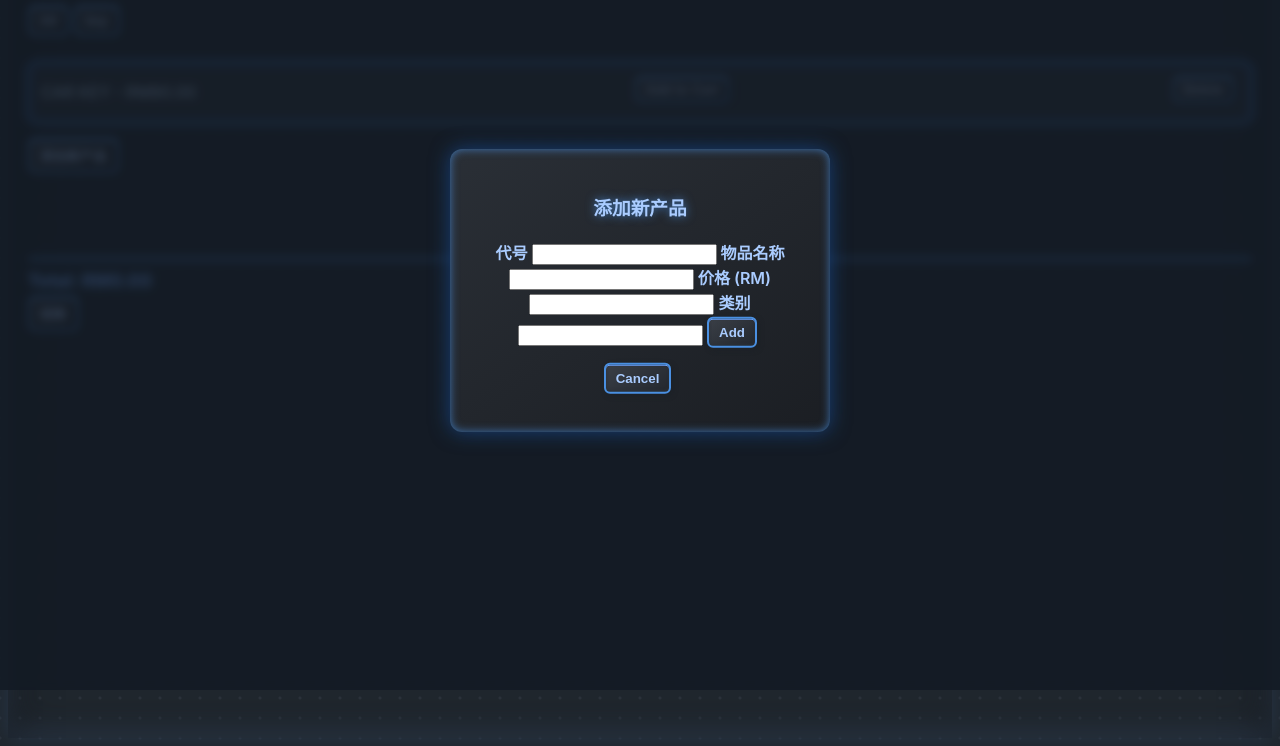
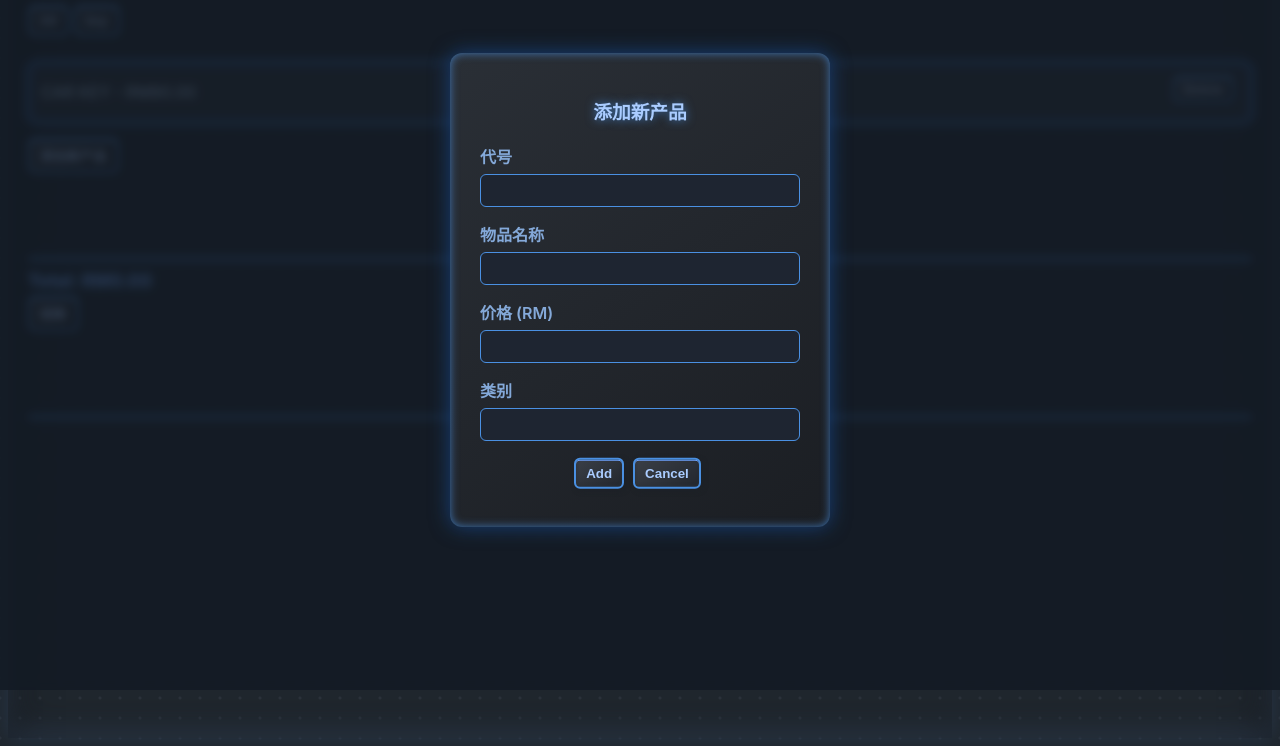
Before and after one commit to jimmylaw0923/e-recipt, a plain HTML site: page index.html in a window 1280 px wide. Both pictures are taken after a click on the button "添加新产品". Shown: the part 110-856 px from the top of the page. Drawn offline with nearby package versions, Linux system fonts and the light colour scheme.

Commit message:
Update index.html

```diff
--- a/index.html
+++ b/index.html
@@ -5,15 +5,13 @@
     <meta charset="UTF-8" />
     <title>Repair Shop POS System</title>
     <script src="https://cdnjs.cloudflare.com/ajax/libs/jspdf/2.5.1/jspdf.umd.min.js"></script>
-    <link rel="stylesheet" href="style.css"/>
-
+    <link rel="stylesheet" href="style.css" />
 </head>
 
 <body>
     <h1>LONG EXSTREAM</h1>
     <div id="category-buttons"></div>
     <ul id="product-list"></ul>
-
     <button id="show-add-product-btn" class="btn">添加新产品</button>
 
     <h2>购物车</h2>
@@ -25,37 +23,54 @@
     <div id="add-product-modal">
         <div>
             <h3>添加新产品</h3>
-            <label>代号 <input type="text" id="modal-sku" /></label>
-            <label>物品名称 <input type="text" id="modal-name" /></label>
-            <label>价格 (RM) <input type="number" id="modal-price" min="0" step="0.01" /></label>
-            <label>类别 <input type="text" id="modal-category" /></label>
+
+            <div class="form-group">
+                <label for="modal-sku">代号</label>
+                <input type="text" id="modal-sku" />
+            </div>
+
+            <div class="form-group">
+                <label for="modal-name">物品名称</label>
+                <input type="text" id="modal-name" />
+            </div>
+
+            <div class="form-group">
+                <label for="modal-price">价格 (RM)</label>
+                <input type="number" id="modal-price" min="0" step="0.01" />
+            </div>
+
+            <div class="form-group">
+                <label for="modal-category">类别</label>
+                <input type="text" id="modal-category" />
+            </div>
+
             <button id="add-product-submit" class="btn">Add</button>
             <button id="add-product-cancel" class="btn">Cancel</button>
         </div>
+
     </div>
 
     <!-- Checkout Modal -->
     <div id="checkout-modal">
         <div>
             <h3>选择文件与付款方式</h3>
-
             <div class="radio-group">
                 <label><input type="radio" name="docType" value="RECEIPT" checked /> Receipt</label>
                 <label><input type="radio" name="docType" value="INVOICE" /> Invoice</label>
             </div>
-
             <div class="radio-group">
                 <label><input type="radio" name="paymentType" value="Cash" checked /> Cash</label>
                 <label><input type="radio" name="paymentType" value="Bank In" /> Bank In</label>
             </div>
-
             <button id="checkout-confirm" class="btn">Confirm</button>
             <button id="checkout-cancel" class="btn">Cancel</button>
         </div>
     </div>
 
+    <h2>交易记录</h2>
+    <ul id="transaction-history"></ul>
+    <script src="control.js"></script>
+
 </body>
 
-<script src="control.js"></script>
-
 </html>
```
